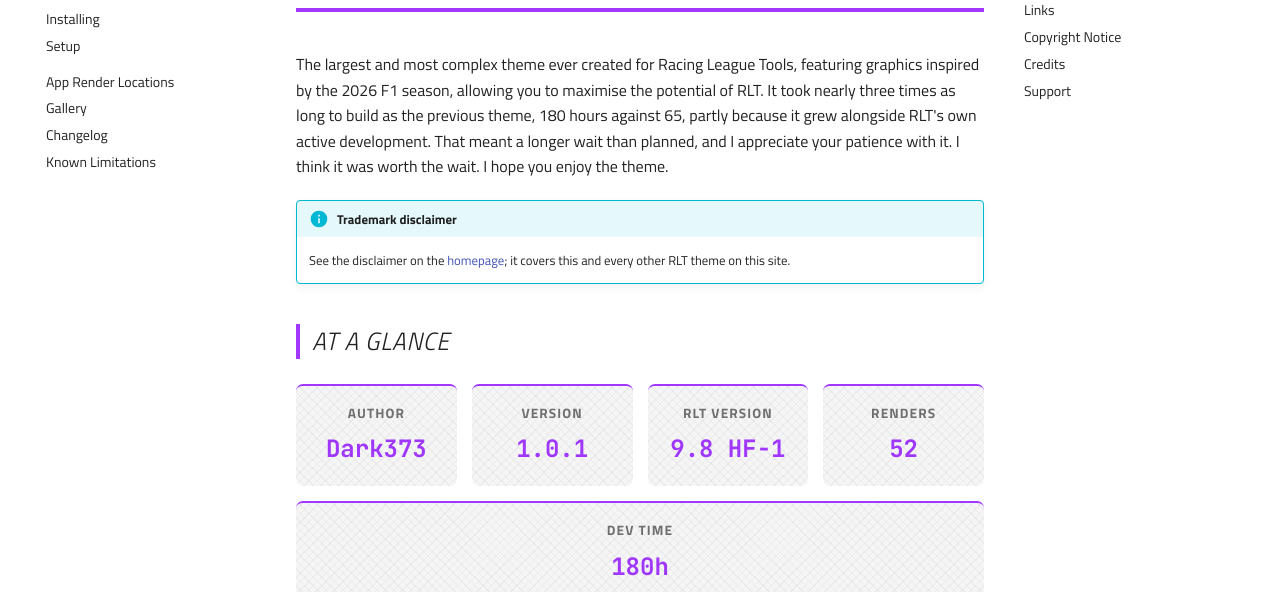
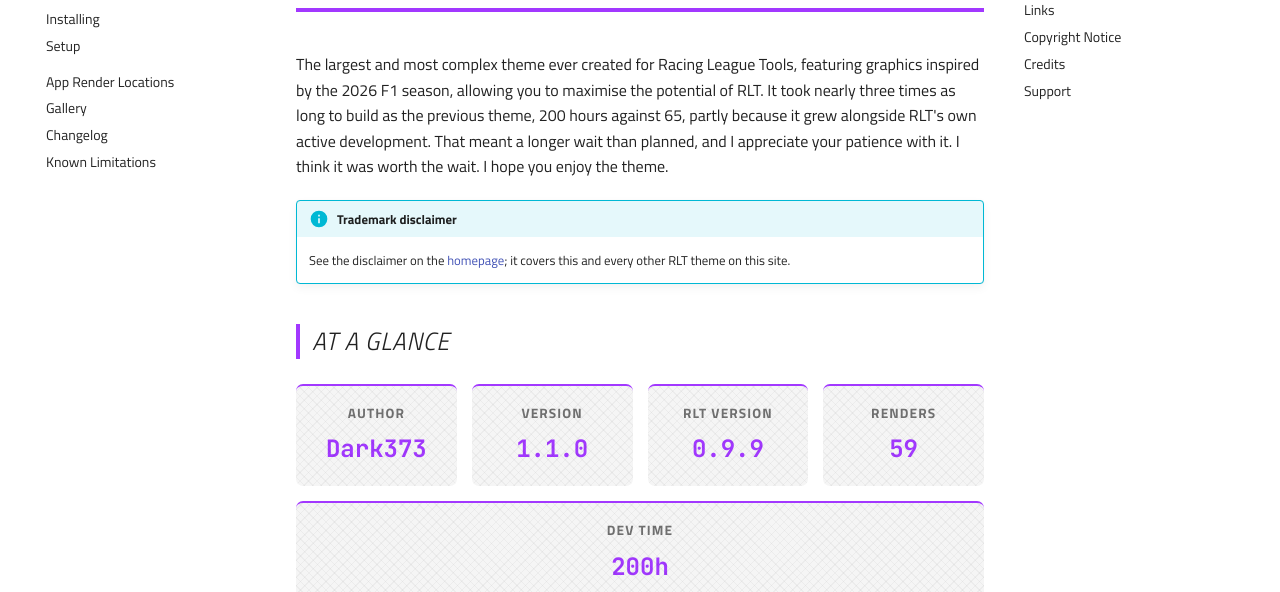
Before and after one commit to Dark373/Dark373-docs, an MkDocs documentation site: the page built from docs/f1-2026-theme/index.md, in a window 1280 px wide and 900 px high. Shown: the part 303-895 px from the top of the window. Built offline with MkDocs 1.6.1 and Material for MkDocs 9.7.7, drawn with Linux system fonts in a browser that asks for light colours; comment, search, counter and statistics services are not loaded.

Commit message:
Update index.md

```diff
--- a/docs/f1-2026-theme/index.md
+++ b/docs/f1-2026-theme/index.md
@@ -16,7 +16,7 @@ social:
 The largest and most complex theme ever created for Racing League Tools,
 featuring graphics inspired by the 2026 F1 season, allowing you to maximise
 the potential of RLT. It took nearly three times as long to build as the
-previous theme, 180 hours against 65, partly because it grew alongside RLT's
+previous theme, 200 hours against 65, partly because it grew alongside RLT's
 own active development. That meant a longer wait than planned, and I
 appreciate your patience with it. I think it was worth the wait. I hope you
 enjoy the theme.
@@ -29,10 +29,10 @@ enjoy the theme.
 
 <div class="stat-strip">
   <div class="stat"><span class="stat-label">Author</span><span class="stat-value">Dark373</span></div>
-  <div class="stat"><span class="stat-label">Version</span><span class="stat-value">1.0.1</span></div>
-  <div class="stat"><span class="stat-label">RLT Version</span><span class="stat-value">9.8 HF-1</span></div>
-  <div class="stat"><span class="stat-label">Renders</span><span class="stat-value">52</span></div>
-  <div class="stat"><span class="stat-label">Dev Time</span><span class="stat-value">180h</span></div>
+  <div class="stat"><span class="stat-label">Version</span><span class="stat-value">1.1.0</span></div>
+  <div class="stat"><span class="stat-label">RLT Version</span><span class="stat-value">0.9.9</span></div>
+  <div class="stat"><span class="stat-label">Renders</span><span class="stat-value">59</span></div>
+  <div class="stat"><span class="stat-label">Dev Time</span><span class="stat-value">200h</span></div>
 </div>
 
 ## What's New in 2026 {: .f1-heading }
```
Also changed, not shown: other parts of docs/f1-2026-theme/index.md (+2 -10 lines).
